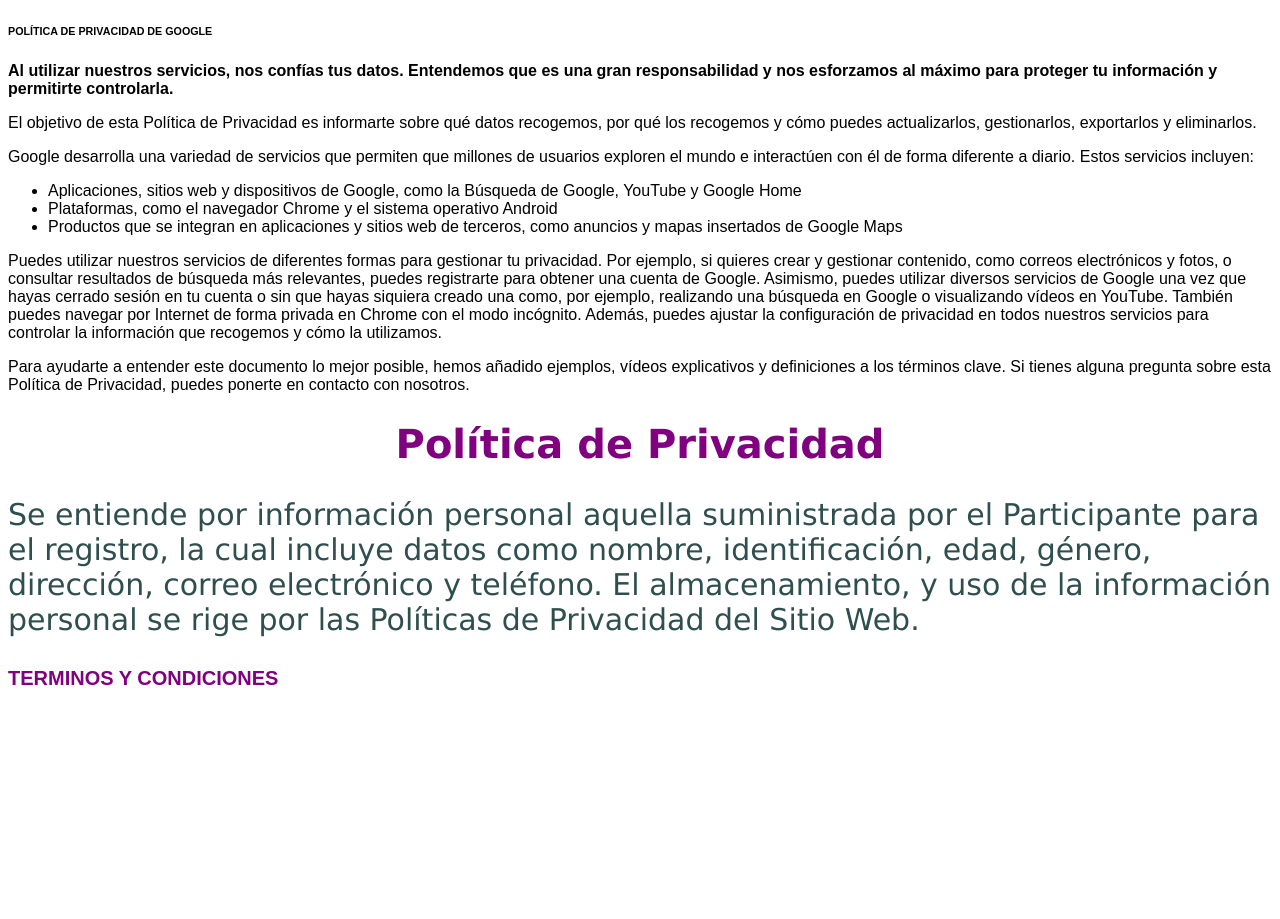
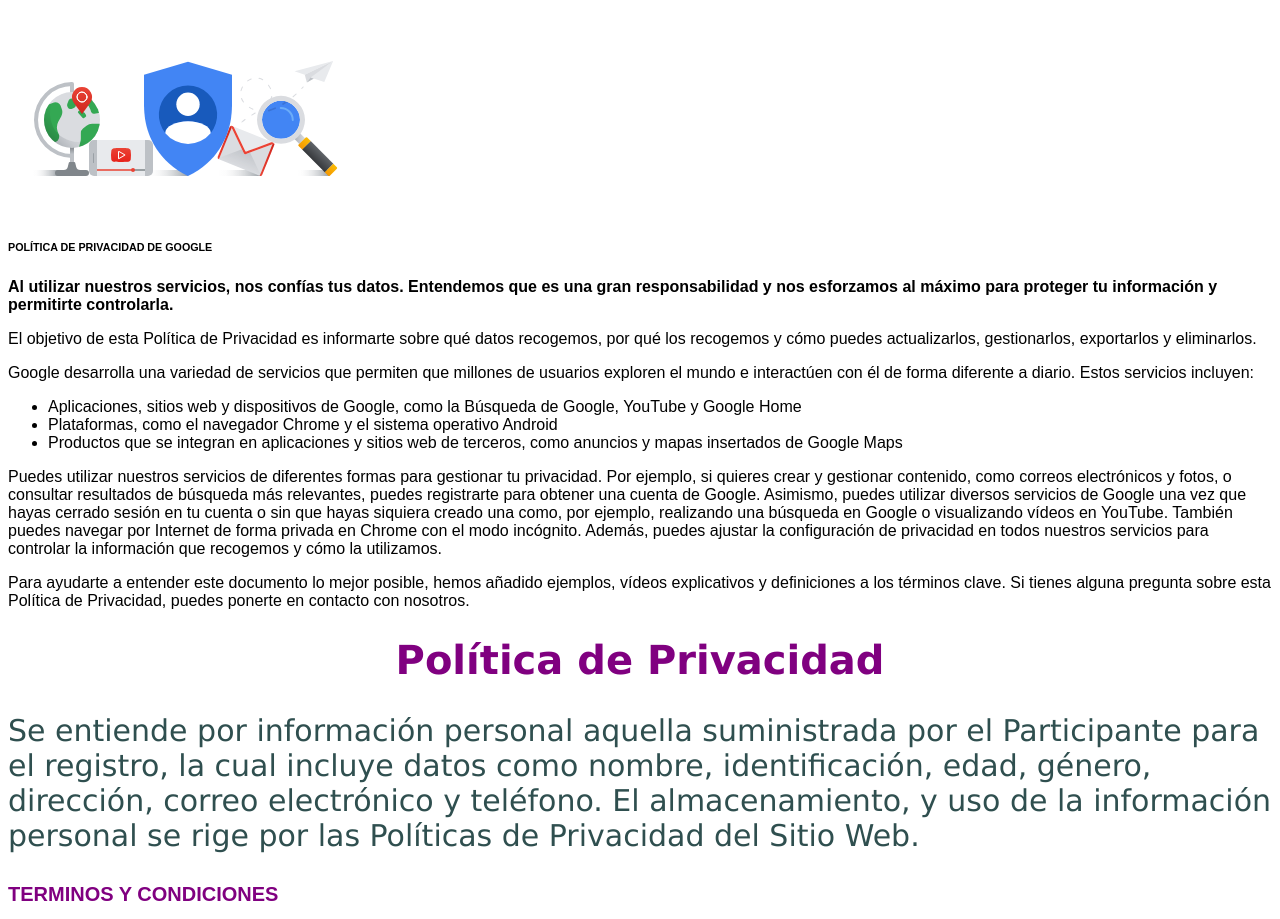
Before and after one commit to JESSICAMAZUERA00/Privacidad, a website built with Parcel: page index.html in a window 1280 px wide. Before the commit the page ends 800 px from the top, so only its background shows below. Built offline with nearby package versions, Linux system fonts and the light colour scheme.

Commit message:
añadir imagenes

```diff
--- a/index.html
+++ b/index.html
@@ -11,6 +11,9 @@
 
 </head>
 <body>
+
+<img src="img/LogoPrivacidad.svg" alt="Logo">
+
 <h6>POLÍTICA DE PRIVACIDAD DE GOOGLE</h6>
 
 <strong>Al utilizar nuestros servicios, nos confías tus datos. Entendemos que es una gran
```
Also changed, not shown: img/LogoPrivacidad.svg (added).
